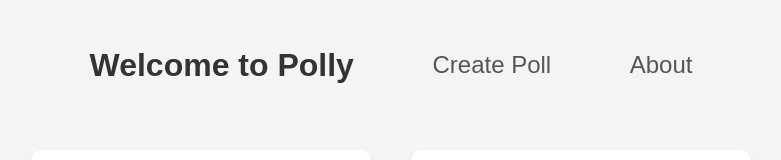
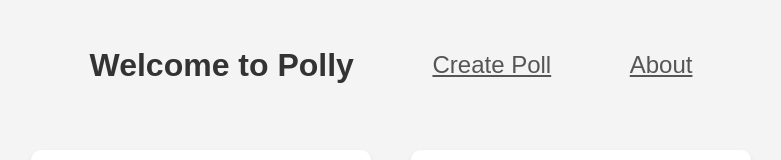
Before and after one commit to NaiefRA/Polly, a React (Create React App) app: page / in a window 1280 px wide. Shown: the top 160 px of the page, without its empty margins (249-1030 px from the left). Built offline with nearby package versions, Linux system fonts and the light colour scheme; data requests are answered from the project's data file.

Commit message:
Started Create Poll

```diff
--- a/src/Navbar.js
+++ b/src/Navbar.js
@@ -1,9 +1,15 @@
+import { Link } from "react-router-dom";
+
 const Navbar = () => {
   return (
     <div id="navbar">
       <h2 className="page-title">Welcome to Polly</h2>
-      <div className="navbar-element">Create Poll</div>
-      <div className="navbar-element">About</div>
+      <Link to="/new-poll" className="navbar-element">
+        Create Poll
+      </Link>
+      <Link to="/" className="navbar-element">
+        About
+      </Link>
     </div>
   );
 };
```
